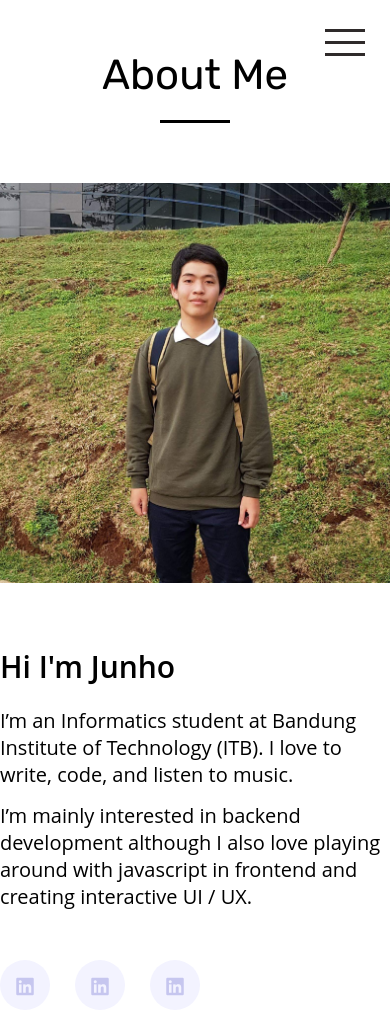
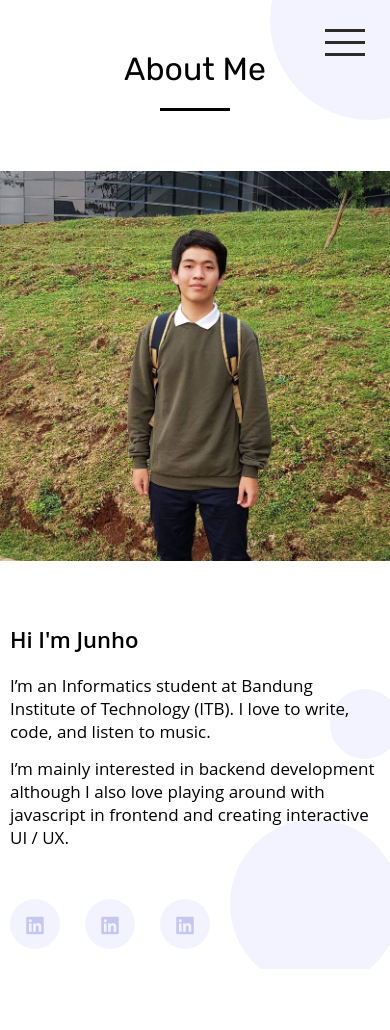
Before and after one commit to junchh/junho.me, a Vue app: page /about in a window 390 px wide. After the commit the page ends 969 px from the top, so only its background shows below. Built offline with nearby package versions, Linux system fonts and the light colour scheme; a web font is replaced by a local one.

Commit message:
bubble background added to about section

```diff
--- a/src/components/about/About.vue
+++ b/src/components/about/About.vue
@@ -1,5 +1,8 @@
 <template>
     <section class="about">
+        <div class="bubble1"></div>
+        <div class="bubble2"></div>
+        <div class="bubble3"></div>
         <div class="about-title">
             <div class="about-title-text">
                 <h1>About Me</h1>
@@ -43,7 +46,42 @@ section.about {
     z-index: 5;
     background-color: #FFFFFF;
     position: absolute;
+    overflow: hidden;
 }
+
+.about .bubble1 {
+    background-color: #F3F3FF;
+    height: 200px;
+    width: 200px;
+    border-radius: 450px;
+    top: -80px;
+    right: -80px;
+    z-index: -1;
+    position: absolute;
+}
+
+.about .bubble2 {
+    background-color: #F3F3FF;
+    height: 170px;
+    width: 170px;
+    border-radius: 100px;
+    left: -20px;
+    bottom: -20px;
+    z-index: -1;
+    position: absolute;
+}
+
+.about .bubble3 {
+    background-color: #F3F3FF;
+    height: 70px;
+    width: 70px;
+    border-radius: 40px;
+    left: -20px;
+    bottom: 210px;
+    z-index: -1;
+    position: absolute;
+}
+
 .about-title {
     margin-top: 50px;
 }
@@ -140,4 +178,46 @@ section.about {
         max-width: 400px;
     }
 }
+
+@media (max-width: 768px){
+    .about .bubble2 {
+        left: auto;
+        right: -10px;
+    }
+
+    .about .bubble3 {
+        left: auto;
+        right: -10px;
+    }
+}
+
+@media (max-width: 500px){
+    .about-picture img {
+        width: 100vw;
+    }
+
+    .about-information {
+        max-width: 100%;
+        padding-left: 10px;
+        padding-right: 10px;
+    }
+
+    .about-title-text h1:hover ~ .about-line {
+        width: 160px;
+    }
+
+    .about-title-text h1 {
+        font-family: 'Rubik', sans-serif;
+        font-size: 3.2rem;
+        font-weight: 300;
+    }
+
+    .about-information .greeting {
+        font-size: 2.2rem;
+    }
+
+    .about-information p {
+        font-size: 1.7rem;
+    }
+}
 </style>
--- a/src/components/hero/Hero.vue
+++ b/src/components/hero/Hero.vue
@@ -61,7 +61,7 @@ section.hero {
     overflow: hidden;
 }
 
-.bubble1 {
+.hero .bubble1 {
     background-color: #F3F3FF;
     height: 900px;
     width: 900px;
@@ -72,7 +72,7 @@ section.hero {
     position: absolute;
 }
 
-.bubble2 {
+.hero .bubble2 {
     background-color: #F3F3FF;
     height: 170px;
     width: 170px;
@@ -83,7 +83,7 @@ section.hero {
     position: absolute;
 }
 
-.bubble3 {
+.hero .bubble3 {
     background-color: #F3F3FF;
     height: 70px;
     width: 70px;
@@ -175,18 +175,18 @@ p.description {
 }
 
 @media (max-width: 1500px) {
-    .bubble1 {
+    .hero .bubble1 {
         width: 800px;
         height: 800px;
         left: 40%;
     }
 
-    .bubble2 {
+    .hero .bubble2 {
         width: 150px;
         height: 150px;
     }
 
-    .bubble3 {
+    .hero .bubble3 {
         width: 50px;
         height: 50px;
         left: -10px;
@@ -202,7 +202,7 @@ p.description {
 }
 
 @media (max-width: 1200px) {
-    .bubble1 {
+    .hero .bubble1 {
         left: 35%;
     }
     .information {
@@ -230,20 +230,20 @@ p.description {
 }
 
 @media (max-width: 768px) {
-    .bubble1 {
+    .hero .bubble1 {
         left: 0;
         right: -400px;
         bottom: -400px;
     }
 
-    .bubble2 {
+    .hero .bubble2 {
         display: none;
     }
 
-    .bubble3 {
+    .hero .bubble3 {
         display: none;
     }
-    .personal-design {
+    .hero .personal-design {
         display: none;
     }
 
```
